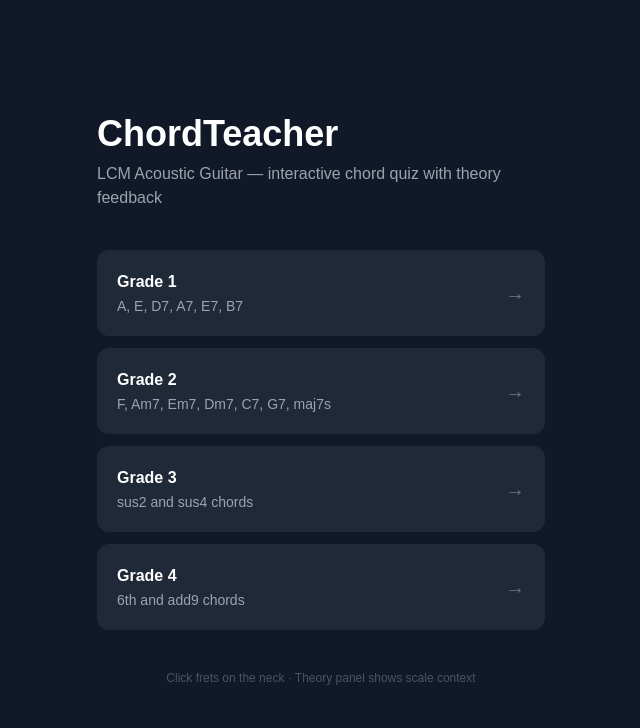
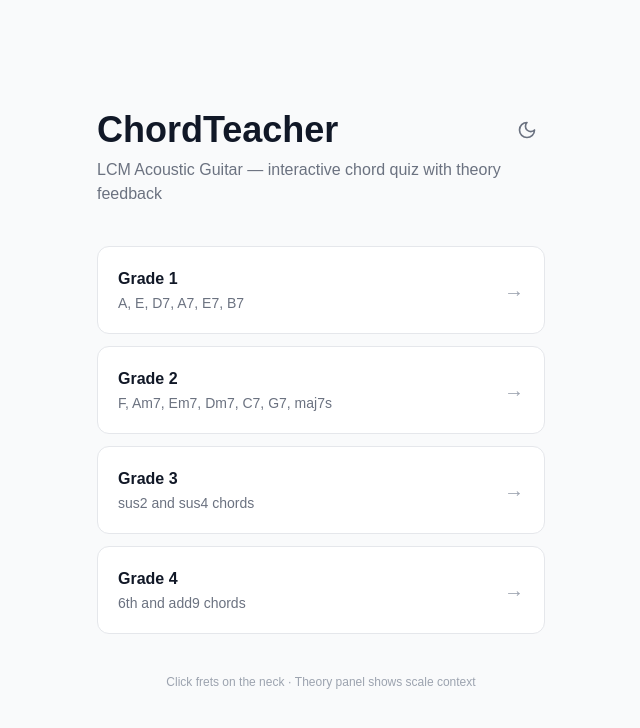
Before and after one commit to swervo/chordteacher, a Next.js app: page / in a window 1280 px wide. Shown: the top 728 px of the page, without its empty margins (319-959 px from the left). Built offline with nearby package versions, Linux system fonts and the light colour scheme.

Commit message:
Add light/dark mode with toggle
Uses Tailwind dark: variants with class strategy. Toggle sits inline with
the title on home and next to the back link on the quiz page. Preference
persists in localStorage with no flash on load.

Co-Authored-By: Claude Sonnet 4.6 (1M context) <noreply@anthropic.com>

```diff
--- a/src/app/layout.tsx
+++ b/src/app/layout.tsx
@@ -1,6 +1,7 @@
 import type { Metadata } from "next";
 import localFont from "next/font/local";
 import "./globals.css";
+import ThemeToggle from "@/components/ThemeToggle";
 
 const geistSans = localFont({
   src: "./fonts/GeistVF.woff",
@@ -24,10 +25,20 @@ export default function RootLayout({
   children: React.ReactNode;
 }>) {
   return (
-    <html lang="en">
-      <body
-        className={`${geistSans.variable} ${geistMono.variable} antialiased`}
-      >
+    <html lang="en" suppressHydrationWarning>
+      <head>
+        {/* Set dark class before paint to avoid flash */}
+        <script dangerouslySetInnerHTML={{ __html: `
+          (function() {
+            var stored = localStorage.getItem('theme');
+            var prefersDark = window.matchMedia('(prefers-color-scheme: dark)').matches;
+            if (stored === 'dark' || (!stored && prefersDark)) {
+              document.documentElement.classList.add('dark');
+            }
+          })();
+        `}} />
+      </head>
+      <body className={`${geistSans.variable} ${geistMono.variable} antialiased`}>
         {children}
       </body>
     </html>
--- a/src/app/page.tsx
+++ b/src/app/page.tsx
@@ -1,4 +1,5 @@
 import Link from "next/link";
+import ThemeToggle from "@/components/ThemeToggle";
 
 const GRADES = [
   { grade: 1, label: "Grade 1", desc: "A, E, D7, A7, E7, B7" },
@@ -9,10 +10,13 @@ const GRADES = [
 
 export default function Home() {
   return (
-    <main className="min-h-screen bg-gray-900 flex flex-col items-center justify-center p-8">
+    <main className="min-h-screen bg-gray-50 dark:bg-gray-900 flex flex-col items-center justify-center p-8 transition-colors">
       <div className="max-w-md w-full">
-        <h1 className="text-4xl font-bold text-white mb-2">ChordTeacher</h1>
-        <p className="text-gray-400 mb-10">
+        <div className="flex items-center justify-between mb-2">
+          <h1 className="text-4xl font-bold text-gray-900 dark:text-white">ChordTeacher</h1>
+          <ThemeToggle />
+        </div>
+        <p className="text-gray-500 dark:text-gray-400 mb-10">
           LCM Acoustic Guitar — interactive chord quiz with theory feedback
         </p>
 
@@ -21,22 +25,22 @@ export default function Home() {
             <Link
               key={grade}
               href={`/quiz/${grade}`}
-              className="block p-5 bg-gray-800 hover:bg-gray-700 rounded-xl transition-colors group"
+              className="block p-5 bg-white dark:bg-gray-800 hover:bg-gray-100 dark:hover:bg-gray-700 rounded-xl transition-colors group border border-gray-200 dark:border-transparent"
             >
               <div className="flex items-center justify-between">
                 <div>
-                  <p className="text-white font-semibold group-hover:text-blue-400 transition-colors">
+                  <p className="text-gray-900 dark:text-white font-semibold group-hover:text-blue-600 dark:group-hover:text-blue-400 transition-colors">
                     {label}
                   </p>
-                  <p className="text-gray-400 text-sm mt-0.5">{desc}</p>
+                  <p className="text-gray-500 dark:text-gray-400 text-sm mt-0.5">{desc}</p>
                 </div>
-                <span className="text-gray-500 group-hover:text-blue-400 transition-colors text-xl">→</span>
+                <span className="text-gray-400 dark:text-gray-500 group-hover:text-blue-600 dark:group-hover:text-blue-400 transition-colors text-xl">→</span>
               </div>
             </Link>
           ))}
         </div>
 
-        <p className="text-gray-600 text-xs mt-10 text-center">
+        <p className="text-gray-400 dark:text-gray-600 text-xs mt-10 text-center">
           Click frets on the neck · Theory panel shows scale context
         </p>
       </div>
--- a/src/app/quiz/[grade]/page.tsx
+++ b/src/app/quiz/[grade]/page.tsx
@@ -1,6 +1,7 @@
 import { redirect } from "next/navigation";
 import type { GradeNumber } from "@/types/chord";
 import QuizControllerClient from "@/components/QuizController/QuizControllerClient";
+import ThemeToggle from "@/components/ThemeToggle";
 
 interface Props {
   params: Promise<{ grade: string }>;
@@ -12,12 +13,13 @@ export default async function QuizPage({ params }: Props) {
   if (![1, 2, 3, 4].includes(grade)) redirect("/");
 
   return (
-    <main className="min-h-screen bg-gray-900 py-8">
+    <main className="min-h-screen bg-gray-50 dark:bg-gray-900 py-8 transition-colors">
       <div className="max-w-2xl mx-auto px-4">
-        <div className="mb-6">
-          <a href="/" className="text-gray-500 hover:text-gray-300 text-sm transition-colors">
+        <div className="mb-6 flex items-center justify-between">
+          <a href="/" className="text-gray-500 hover:text-gray-700 dark:hover:text-gray-300 text-sm transition-colors">
             ← Back to grades
           </a>
+          <ThemeToggle />
         </div>
         <QuizControllerClient grade={grade as GradeNumber} />
       </div>
--- a/src/components/Fretboard/Fretboard.tsx
+++ b/src/components/Fretboard/Fretboard.tsx
@@ -1,6 +1,7 @@
 "use client";
 
 import type { ChordDefinition, StringNumber, StringStates } from "@/types/chord";
+import { useTheme } from "@/lib/useTheme";
 
 const NUM_FRETS = 5;
 const STRINGS_LR: StringNumber[] = [6, 5, 4, 3, 2, 1];
@@ -83,6 +84,30 @@ interface FretboardProps {
 export default function Fretboard({
   chord, stringStates, onFretClick, onToggleOpenMute,
 }: FretboardProps) {
+  const { isDark } = useTheme();
+
+  const C = isDark ? {
+    nut:          "#e5e7eb",
+    fret:         "#4b5563",
+    marker:       "#374151",
+    string:       "#9ca3af",
+    stringMuted:  "#374151",
+    label:        "#6b7280",
+    openStroke:   "#6b7280",
+    dashStroke:   "#4b5563",
+    wrongFill:    "#7f1d1d",
+  } : {
+    nut:          "#1f2937",
+    fret:         "#d1d5db",
+    marker:       "#e5e7eb",
+    string:       "#6b7280",
+    stringMuted:  "#e5e7eb",
+    label:        "#9ca3af",
+    openStroke:   "#9ca3af",
+    dashStroke:   "#d1d5db",
+    wrongFill:    "#fca5a5",
+  };
+
   // Build a lookup of which fret is canonical for each string
   const canonicalFret: Record<StringNumber, number | null> = {} as Record<StringNumber, number | null>;
   for (const f of chord.fingering) {
@@ -102,7 +127,7 @@ export default function Fretboard({
             key={`fret-${i}`}
             x1={PAD_H} y1={NUT_Y + i * FRET_H}
             x2={PAD_H + (STRINGS_LR.length - 1) * STRING_W} y2={NUT_Y + i * FRET_H}
-            stroke={i === 0 ? "#e5e7eb" : "#4b5563"}
+            stroke={i === 0 ? C.nut : C.fret}
             strokeWidth={i === 0 ? 5 : 1}
           />
         ))}
@@ -113,7 +138,7 @@ export default function Fretboard({
             key={`marker-${fret}`}
             cx={WIDTH / 2}
             cy={NUT_Y + (fret - 0.5) * FRET_H}
-            r={4} fill="#374151"
+            r={4} fill={C.marker}
           />
         ))}
 
@@ -123,7 +148,7 @@ export default function Fretboard({
             key={`string-${s}`}
             x1={stringX(s)} y1={NUT_Y}
             x2={stringX(s)} y2={NUT_Y + NUM_FRETS * FRET_H}
-            stroke={stringStates[s].kind === "muted" ? "#374151" : "#9ca3af"}
+            stroke={stringStates[s].kind === "muted" ? C.stringMuted : C.string}
             strokeWidth={STRING_THICKNESS[s]}
           />
         ))}
@@ -134,7 +159,7 @@ export default function Fretboard({
             key={`label-${s}`}
             x={stringX(s)} y={NUT_Y - 50}
             textAnchor="middle" fontSize={12}
-            fill="#6b7280" fontFamily="monospace"
+            fill={C.label} fontFamily="monospace"
           >
             {STRING_LABELS[s]}
           </text>
@@ -150,7 +175,7 @@ export default function Fretboard({
           if (state.kind === "fret") {
             return (
               <g key={`ind-${s}`} className="cursor-pointer" onClick={() => onToggleOpenMute(s)}>
-                <circle cx={x} cy={y} r={8} fill="none" stroke="#4b5563" strokeWidth={1.5} strokeDasharray="3 2" />
+                <circle cx={x} cy={y} r={8} fill="none" stroke={C.dashStroke} strokeWidth={1.5} strokeDasharray="3 2" />
                 <circle cx={x} cy={y} r={14} fill="transparent" />
               </g>
             );
@@ -159,7 +184,7 @@ export default function Fretboard({
           if (state.kind === "muted") {
             return (
               <g key={`ind-${s}`} className="cursor-pointer" onClick={() => onToggleOpenMute(s)}>
-                <text x={x} y={y + 5} textAnchor="middle" fontSize={16} fill="#6b7280" fontWeight="bold">×</text>
+                <text x={x} y={y + 5} textAnchor="middle" fontSize={16} fill={C.label} fontWeight="bold">×</text>
                 <rect x={x - 12} y={y - 12} width={24} height={24} fill="transparent" />
               </g>
             );
@@ -169,7 +194,7 @@ export default function Fretboard({
           const noteName = noteNameAtFret(s, 0);
           const isChordTone = canonicalFret[s] === 0;
           const fill = isChordTone ? colorForStringFret(chord.root, s, 0) : "none";
-          const stroke = isChordTone ? "none" : "#6b7280";
+          const stroke = isChordTone ? "none" : C.openStroke;
 
           return (
             <g key={`ind-${s}`} className="cursor-pointer" onClick={() => onToggleOpenMute(s)}>
@@ -219,7 +244,7 @@ export default function Fretboard({
           const isCorrect = canonicalFret[s] === state.fret;
           const fill = isCorrect
             ? colorForStringFret(chord.root, s, state.fret)
-            : "#7f1d1d";
+            : C.wrongFill;
           const fontSize = noteName.length > 1 ? 9 : 11;
 
           return (
--- /dev/null
+++ b/src/components/ThemeToggle.tsx
@@ -0,0 +1,27 @@
+"use client";
+
+import { useTheme } from "@/lib/useTheme";
+
+export default function ThemeToggle() {
+  const { isDark, toggle } = useTheme();
+
+  return (
+    <button
+      onClick={toggle}
+      aria-label="Toggle light/dark mode"
+      className="p-2 rounded-lg text-gray-500 hover:text-gray-700 dark:text-gray-400 dark:hover:text-gray-200 hover:bg-gray-100 dark:hover:bg-gray-800 transition-colors"
+    >
+      {isDark ? (
+        // Sun icon
+        <svg xmlns="http://www.w3.org/2000/svg" width="20" height="20" viewBox="0 0 24 24" fill="none" stroke="currentColor" strokeWidth="2" strokeLinecap="round" strokeLinejoin="round">
+          <circle cx="12" cy="12" r="4"/><path d="M12 2v2M12 20v2M4.93 4.93l1.41 1.41M17.66 17.66l1.41 1.41M2 12h2M20 12h2M6.34 17.66l-1.41 1.41M19.07 4.93l-1.41 1.41"/>
+        </svg>
+      ) : (
+        // Moon icon
+        <svg xmlns="http://www.w3.org/2000/svg" width="20" height="20" viewBox="0 0 24 24" fill="none" stroke="currentColor" strokeWidth="2" strokeLinecap="round" strokeLinejoin="round">
+          <path d="M12 3a6 6 0 0 0 9 9 9 9 0 1 1-9-9Z"/>
+        </svg>
+      )}
+    </button>
+  );
+}
--- /dev/null
+++ b/src/lib/useTheme.ts
@@ -0,0 +1,24 @@
+"use client";
+
+import { useEffect, useState } from "react";
+
+export function useTheme() {
+  const [isDark, setIsDark] = useState(true);
+
+  useEffect(() => {
+    const stored = localStorage.getItem("theme");
+    const prefersDark = window.matchMedia("(prefers-color-scheme: dark)").matches;
+    const dark = stored ? stored === "dark" : prefersDark;
+    setIsDark(dark);
+    document.documentElement.classList.toggle("dark", dark);
+  }, []);
+
+  function toggle() {
+    const next = !isDark;
+    setIsDark(next);
+    document.documentElement.classList.toggle("dark", next);
+    localStorage.setItem("theme", next ? "dark" : "light");
+  }
+
+  return { isDark, toggle };
+}
--- a/tailwind.config.ts
+++ b/tailwind.config.ts
@@ -1,6 +1,7 @@
 import type { Config } from "tailwindcss";
 
 const config: Config = {
+  darkMode: "class",
   content: [
     "./src/pages/**/*.{js,ts,jsx,tsx,mdx}",
     "./src/components/**/*.{js,ts,jsx,tsx,mdx}",
```
Also changed, not shown: src/components/QuizController/QuizController.tsx (+12 -12 lines), src/components/TheoryPanel/TheoryPanel.tsx (+5 -5 lines).
